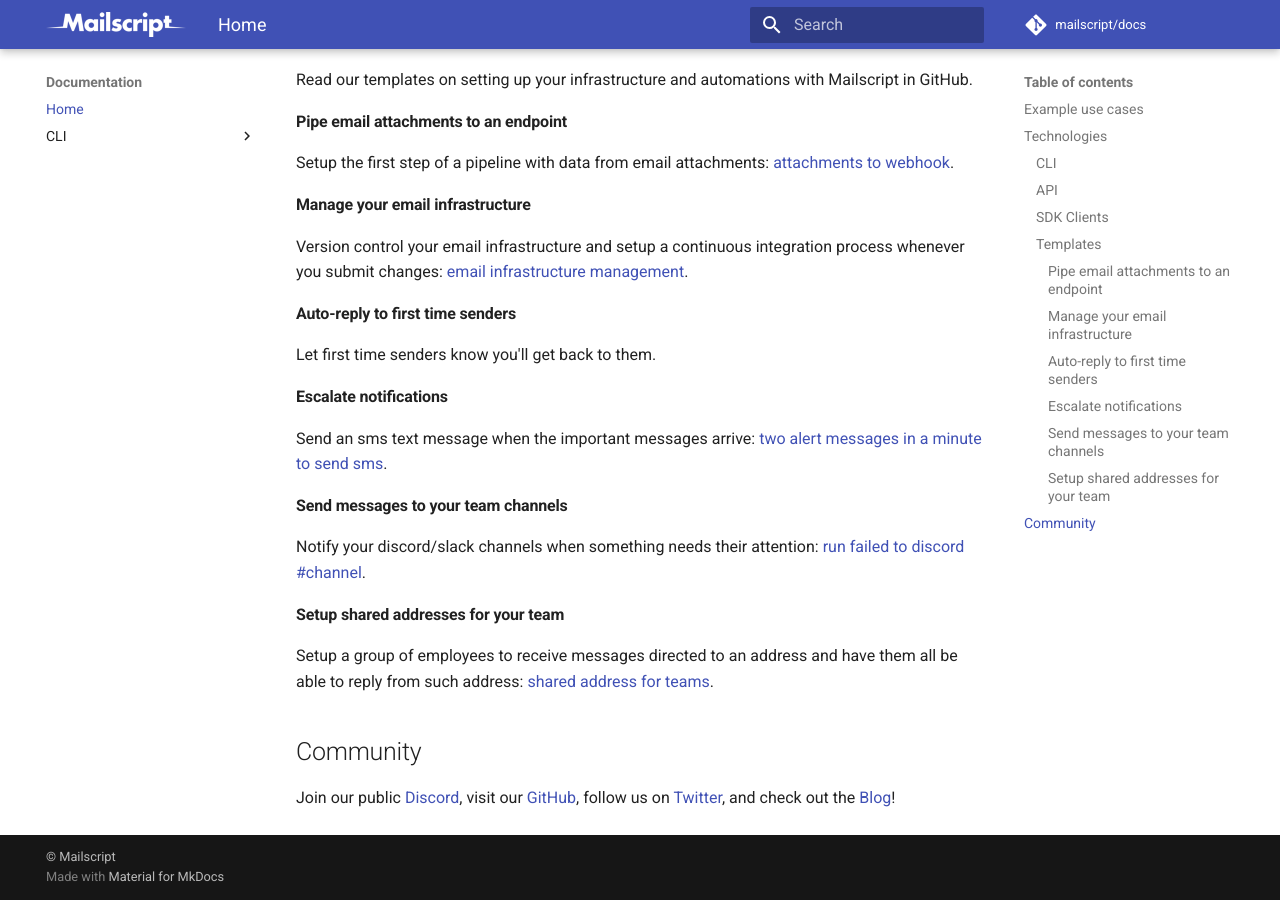
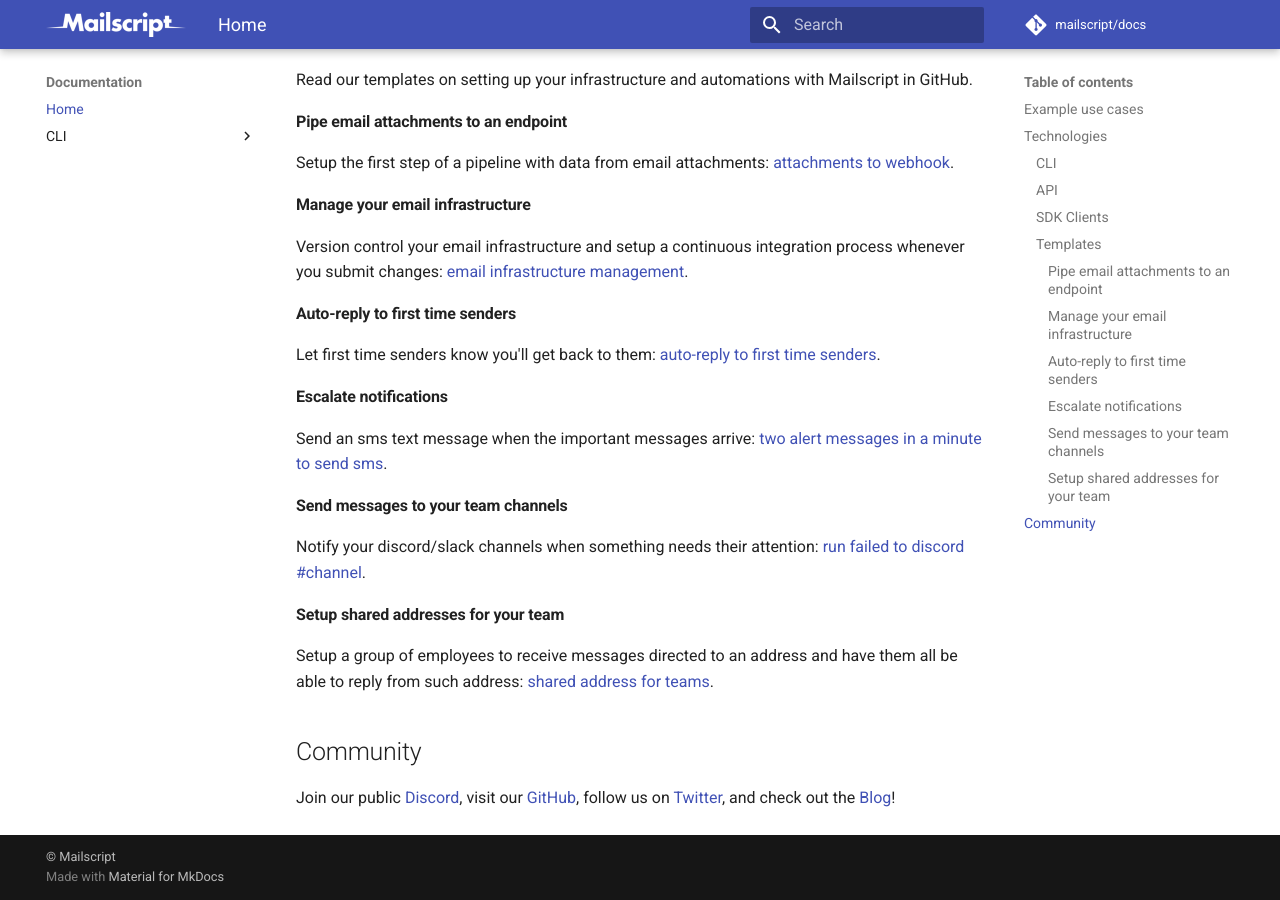
Before and after one commit to vaultec81/docs, an MkDocs documentation site: the page built from docs/index.md, in a window 1280 px wide and 900 px high, scrolled down 1673 px. Built offline with MkDocs 1.6.1 and Material for MkDocs 9.7.7, drawn with Linux system fonts in a browser that asks for light colours; comment, search, counter and statistics services are not loaded.

Commit message:
Add link to auto reply template

```diff
--- a/docs/index.md
+++ b/docs/index.md
@@ -54,7 +54,7 @@
 
 #### Auto-reply to first time senders
 
-Let first time senders know you'll get back to them.
+Let first time senders know you'll get back to them: [auto-reply to first time senders](https://github.com/mailscript/template-auto-reply-first-time-sender).
 
 #### Escalate notifications
 
```
